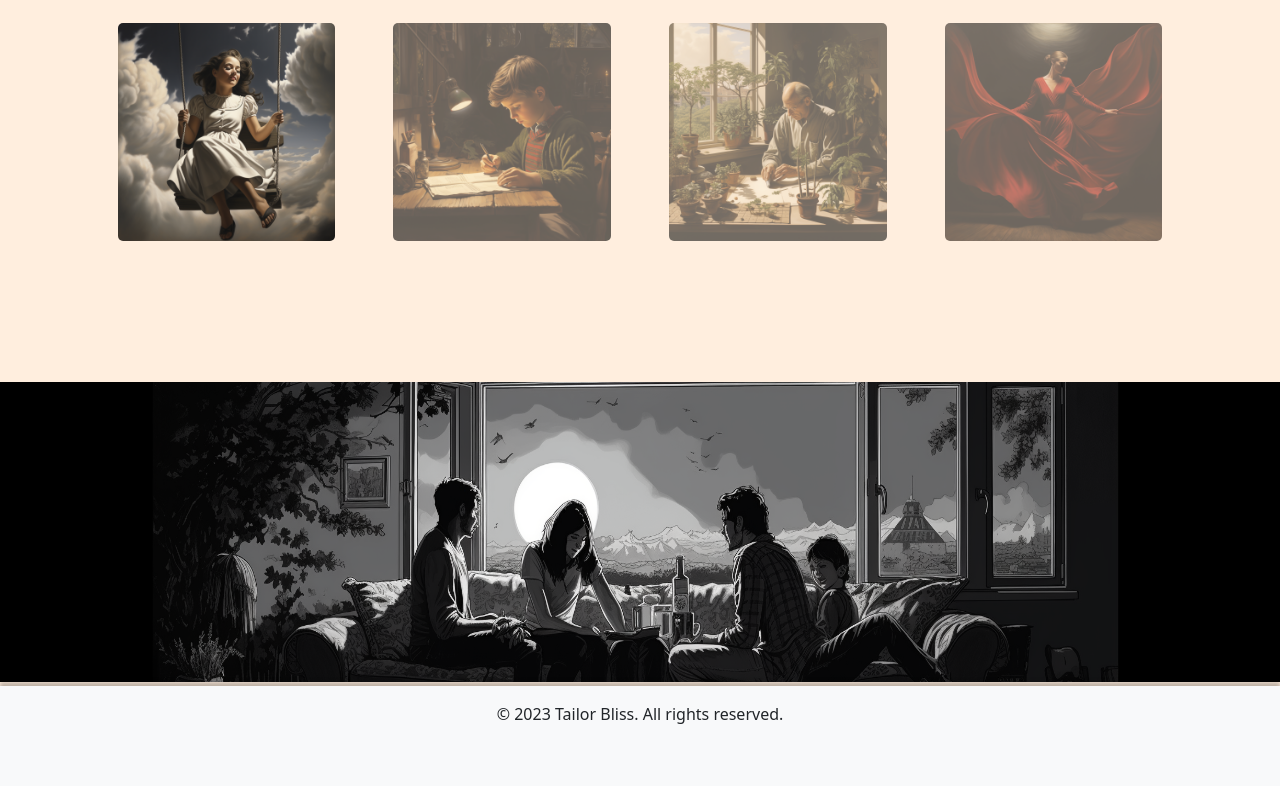
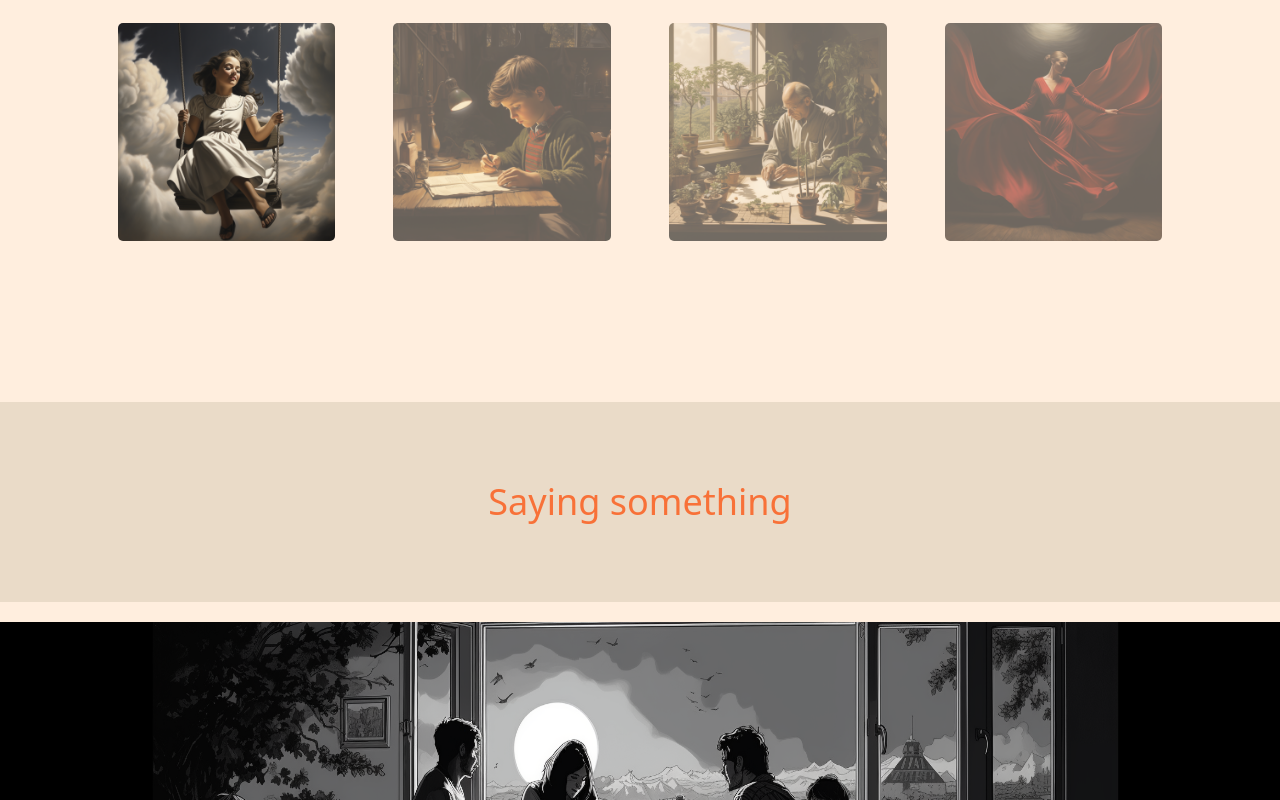
Before and after one commit to BossXiang/KickStart-Frontend, a React (Create React App) app: page / in a window 1280 px wide. Shown: the part 2000-2800 px from the top of the page. Built offline with nearby package versions, Linux system fonts and the light colour scheme; a web font is replaced by a local one.

Commit message:
Edited home page

```diff
--- a/src/pages/Home.jsx
+++ b/src/pages/Home.jsx
@@ -91,6 +91,7 @@ const Home = () => {
         <div className="trendingContainer">
           <Slider images={images} />
         </div>
+        <div className="homeText">Saying something</div>
         <div className="bottomPic">
           <img src="assets/img/bottom.png" alt="bottom" />
         </div>
--- a/src/pages/SearchOrder.jsx
+++ b/src/pages/SearchOrder.jsx
@@ -35,7 +35,7 @@ const SearchOrder = () => {
   const [searchResult, setSearchResult] = useState({})
   const handleSearchClick = async () => {
     try {
-      const result = await searchOrder(searchText)
+      const result = await searchOrder(searchText.trimStart().trimEnd())
       setSearchResult(result)
     } catch (error) {
       setSearchResult({ statusCode: 404 })
--- a/src/styles/Home.scss
+++ b/src/styles/Home.scss
@@ -49,6 +49,17 @@
       font-size: 36px;
       color: #fa8f61;
       margin: 20px 0;
+    }
+    .homeText {
+      text-align: center;
+      font-size: 36px;
+      color: #f87138;
+      margin: 20px 0;
+      background-color: #EADBC8;
+      height: 200px;
+      display: flex;
+      flex-direction: column;
+      justify-content: center;
     }
     @keyframes blink {
       0%,
```
